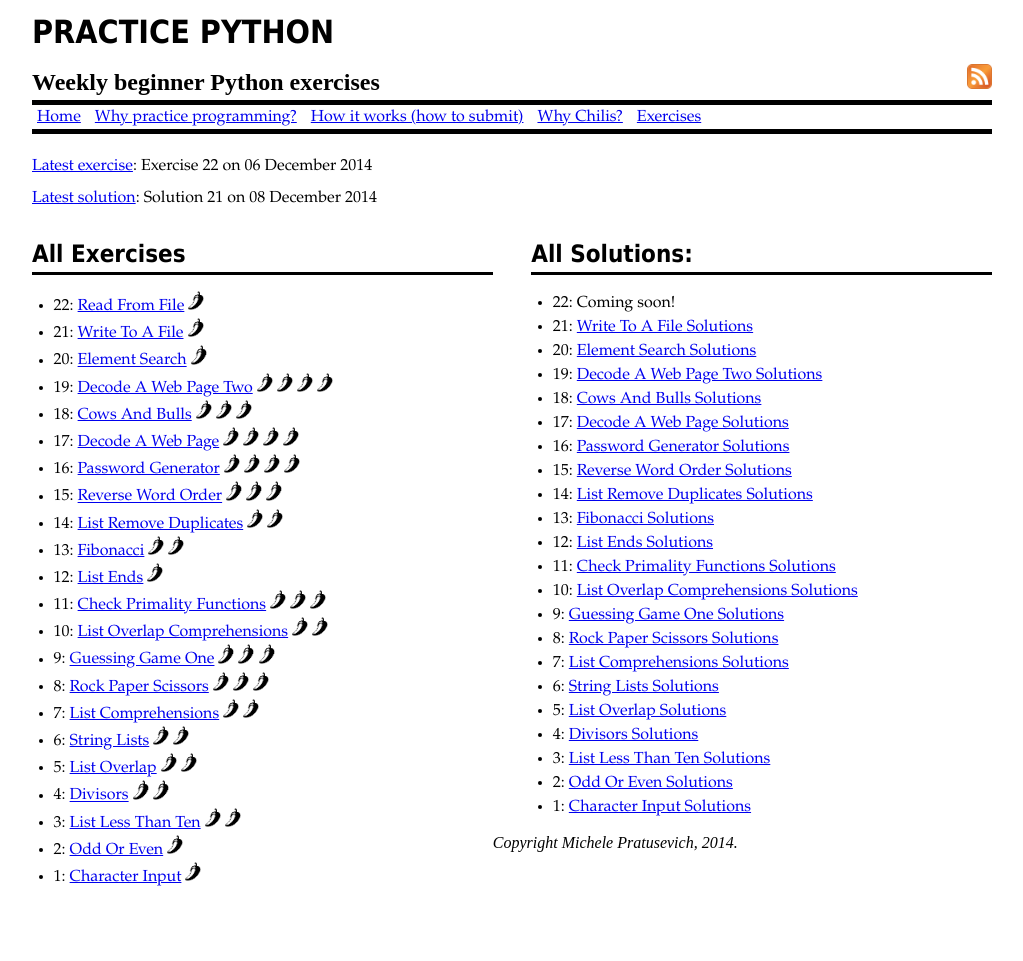
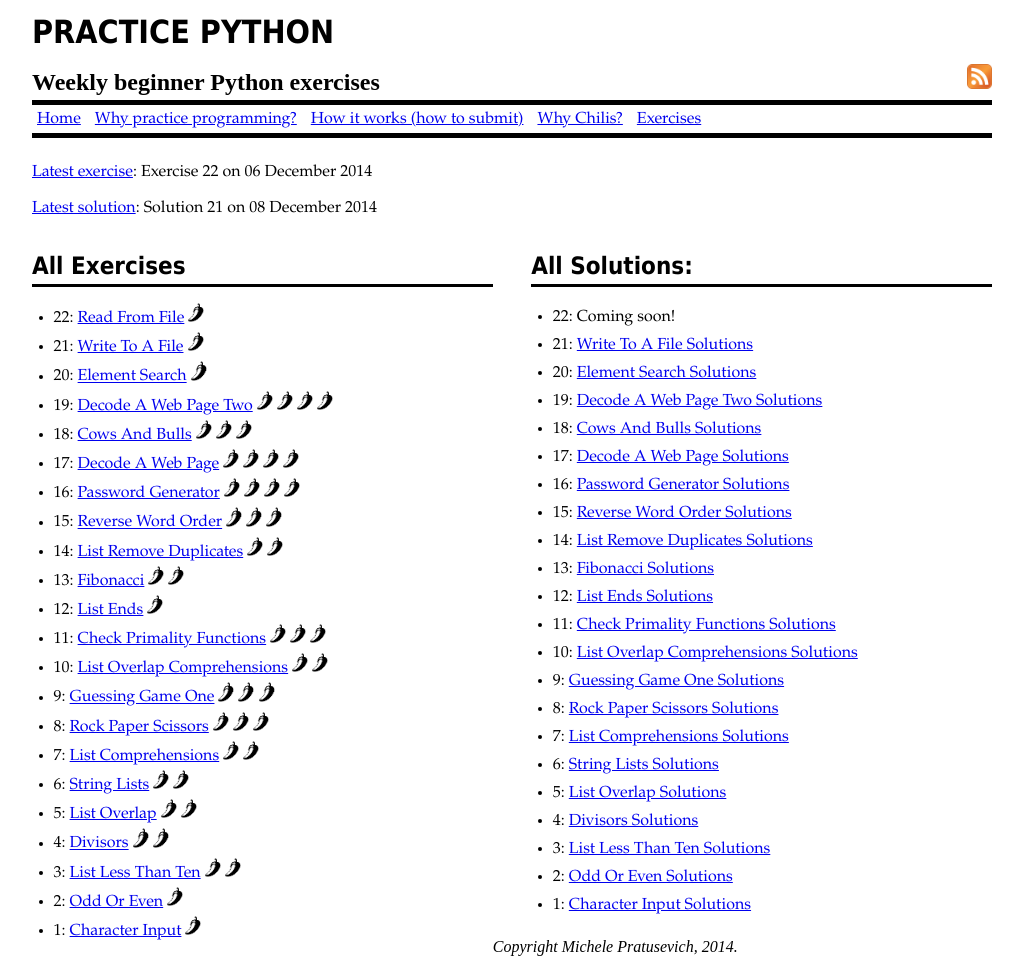
Before and after one commit to mprat/practicepython, a Jekyll site: the page built from index.html, in a window 1280 px wide. Shown: the whole page, without its empty margins (128-1151 px from the left). Built offline with Jekyll 4.4.1, drawn with Linux system fonts in a browser that asks for light colours; before the commit the page ends 905 px from its top, so only the background shows below that.

Commit message:
fix line spacing

```diff
--- a/css/main.css
+++ b/css/main.css
@@ -11,7 +11,7 @@ html, body {
 }
 
 body{
-	line-height: 100%
+	line-height: 1.5em;
 }
 
 p {
@@ -26,7 +26,7 @@ code, pre {
 
 .boxframe p, .boxframe ul, .boxframe ol, .header li, .boxframe figcaption{
 	font-family: "Book Antiqua", "Palatino Linotype", "Palatino LT STD", Georgia, serif;
-	line-height: 1.5em;
+	line-height: 21pt;
 }
 
 .header {
```
Also changed, not shown: 1 other file.
